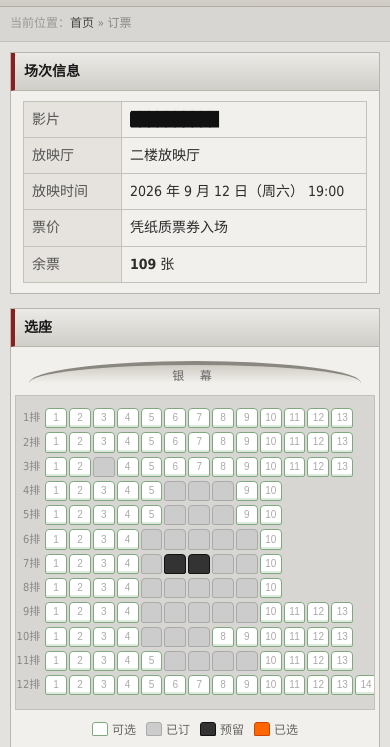
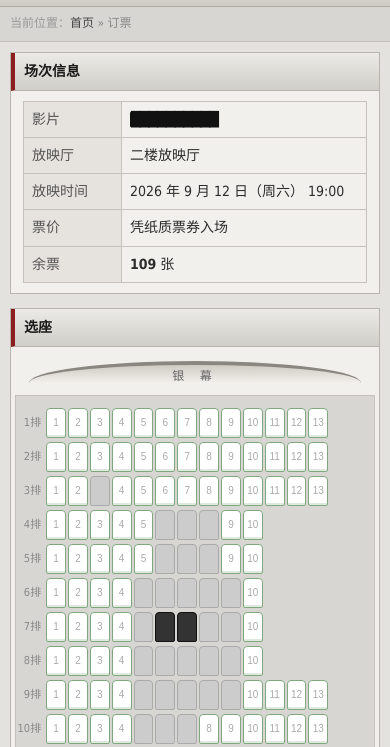
Before and after one commit to rect-repair/movie-theater, a plain HTML site: page booking.html in a window 390 px wide. Shown: the part 97-844 px from the top of the page. Drawn offline with Linux system fonts and the light colour scheme.

Commit message:
seating style edits

```diff
--- a/css/style.css
+++ b/css/style.css
@@ -825,7 +825,7 @@ label {
   display: flex;
   align-items: center;
   width: max-content;
-  margin: 5px 0;
+  margin: 8px 0;
 }
 
 #seatmap .rowlabel {
@@ -845,7 +845,7 @@ label {
 
 .seat {
   width: 32px;
-  height: 32px;
+  height: 33px;
   margin: 0 2px;
   flex-shrink: 0;
   border: 1px solid #7fa87f;
@@ -980,8 +980,8 @@ label {
   }
 
   .seat {
-    width: clamp(20px, calc((100vw - 106px) / 13), 28px);
-    height: clamp(19px, calc((100vw - 106px) / 14), 26px);
+    width: clamp(18px, calc((100vw - 92px) / var(--cols, 15)), 28px);
+    height: clamp(30px, calc((100vw - 106px) / 14), 26px);
     margin: 0 1px;
     font-size: 10px;
   }
--- a/js/booking.js
+++ b/js/booking.js
@@ -23,6 +23,9 @@
     var rows = document.createElement("div");
     rows.className = "rows";
     map.appendChild(rows);
+    var widest = 0;
+    for (var i = 1; i <= C.rows; i++) widest = Math.max(widest, S.cols(i));
+    map.style.setProperty("--cols", widest);
     for (var r = 1; r <= C.rows; r++) {
       var row = document.createElement("div");
       row.className = "row";
```
